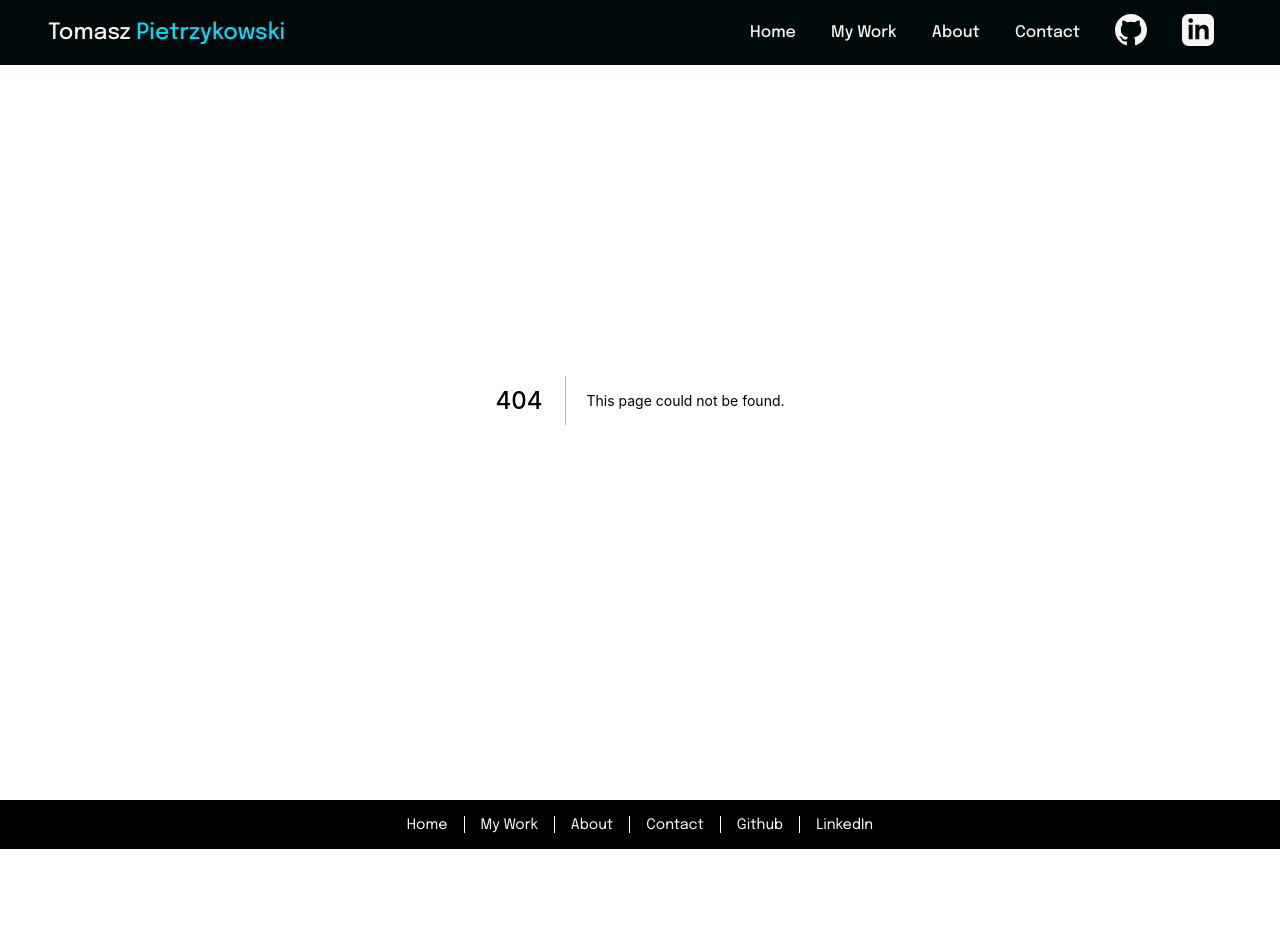
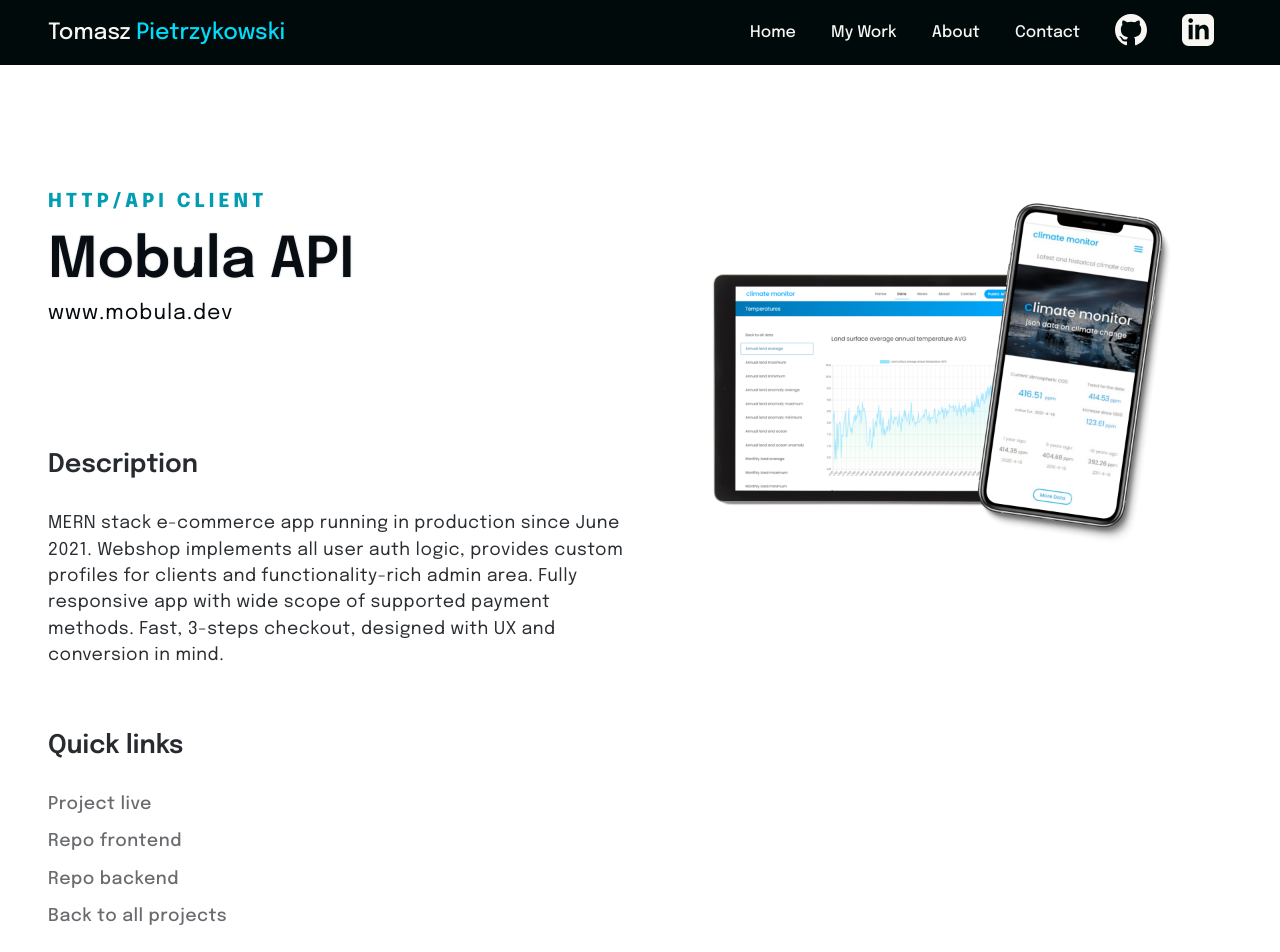
Before and after one commit to TomaszPietrzykowski/portfolio-next, a Next.js app: page /projects/mobula in a window 1280 px wide. Before the commit this address had no page. Shown: the top 952 px of the page. Before the commit the page ends 849 px from the top, so only its background shows below. Built offline with nearby package versions, Linux system fonts and the light colour scheme.

Commit message:
mobula details page added

```diff
--- /dev/null
+++ b/pages/projects/mobula.js
@@ -0,0 +1,114 @@
+import styles from '../../styles/Projects.module.css'
+import Link from 'next/link'
+
+const Mobula = () => {
+  return (
+    // rethink classes
+    <main className={styles.detailsContainer}>
+      <section className={styles.detailsUneven}>
+        <div className={styles.detailsLeft}>
+          <div className={styles.detailsContent}>
+            <h2 className={styles.detailsSubtitle}>HTTP/API client</h2>
+            <h1 className={styles.detailsTitle}>Mobula API</h1>
+            <h3 className={styles.detailsWww}>
+              <a href='https://mobula.dev' target='_blank'>
+                www.mobula.dev
+              </a>
+            </h3>
+            <h4 className={styles.detailsSubhead}>Description</h4>
+            <p className={styles.detailsPara}>
+              MERN stack e-commerce app running in production since June 2021.
+              Webshop implements all user auth logic, provides custom profiles
+              for clients and functionality-rich admin area. Fully responsive
+              app with wide scope of supported payment methods. Fast, 3-steps
+              checkout, designed with UX and conversion in mind.
+            </p>
+            <h4 className={styles.detailsSubhead}>Quick links</h4>
+            <p className={styles.detailsPara}>
+              <ul>
+                <li>
+                  <a href='https://mobula.dev' target='_blank'>
+                    Project live
+                  </a>
+                </li>
+                <li>
+                  <a
+                    href='https://github.com/TomaszPietrzykowski/tophoneys-frontend'
+                    target='_blank'
+                  >
+                    Repo frontend
+                  </a>
+                </li>
+                <li>
+                  <a
+                    href='https://github.com/TomaszPietrzykowski/tophoneys-backendr'
+                    target='_blank'
+                  >
+                    Repo backend
+                  </a>
+                </li>
+                <li>
+                  <Link href='/projects'>Back to all projects</Link>
+                </li>
+              </ul>
+            </p>
+          </div>
+        </div>
+        <div className={styles.detailsRight}>
+          <img src='/cm-project.png' className={styles.imageTop} />
+        </div>
+      </section>
+      <section className={styles.detailsEven}>
+        <div className={styles.detailsLeft}>
+          <img src='/cm-project.png' className={styles.imageTop} />
+        </div>
+        <div className={styles.detailsRight}>
+          <div className={styles.detailsContent}>
+            <h4 className={styles.detailsSubhead}>Technology</h4>
+            <p className={styles.detailsPara}>
+              Node.js/Express server, proxy dealing with Cross Origin Resourse
+              Sharing and exposing data to the browser. User data and work
+              stored in MongoDB database. JWT authentication.
+            </p>
+            <p className={styles.detailsPara}>
+              Next.js-powered React frontend. Written in TypeScript and styled
+              with custom css modules.
+            </p>
+            <h4 className={styles.detailsSubhead}>Story behind</h4>
+            <p className={styles.detailsPara}>
+              Designed and built for startup, Top Honeys app was kind of a
+              journey for me. I initially based payments on PayPal, but I didn't
+              want the app to rely too much on third party. PayPal aggressively
+              promotes it's client-side implementation, which can be secure only
+              if PayPal stores data. Server-side implementation turned out to be
+              flagged and discouraged. I ended up implementing Mollie Payments
+              (best decision ever) and designing architecture where client,
+              product and transaction data is stored within own backend,
+              allowing necessary validation without duplicating data.
+            </p>
+            <p className={styles.detailsPara}>
+              Development highlights would certainly be PayPal developer
+              experience versus smooth and pleasant Mollie implementation. But
+              also funny lessons learnt, like Google Translate confusing the
+              world out of React, or Safari ruining my day.
+            </p>
+            <p className={styles.detailsPara}>
+              Seriously though, I enjoyed working with Redux within this project
+              a lot. Somewhat repetitive, handling the state of this size gave
+              me solid grip on the workflow within Redux to the point I find it
+              intuitive and enjoyable.
+            </p>
+            <p className={styles.detailsPara}>
+              Give it a shot:
+              <a href='https://tophoneys.com' target='_blank'>
+                www.tophoneys.com
+              </a>
+            </p>
+          </div>
+        </div>
+      </section>
+    </main>
+  )
+}
+
+export default Mobula
```
